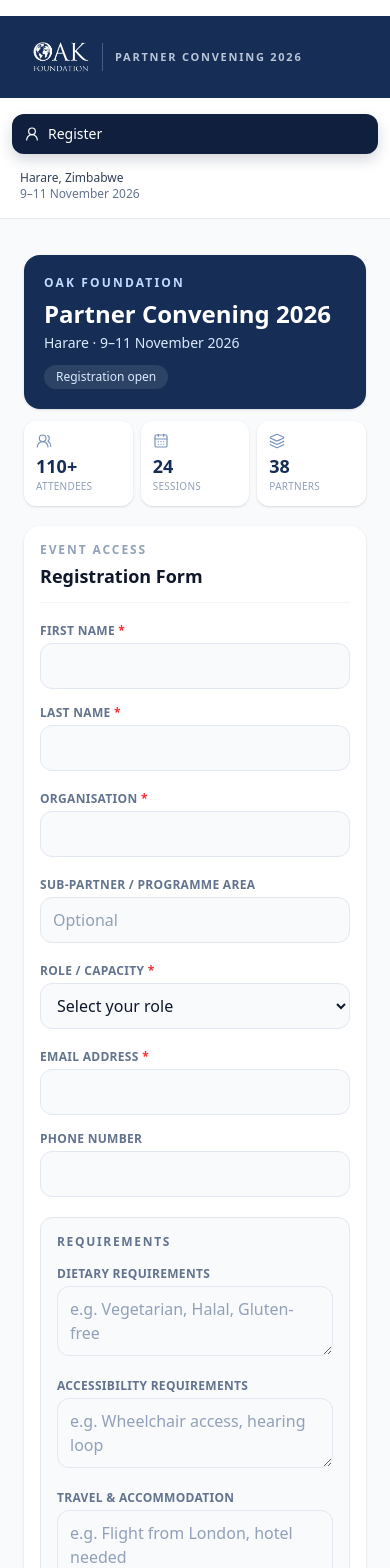
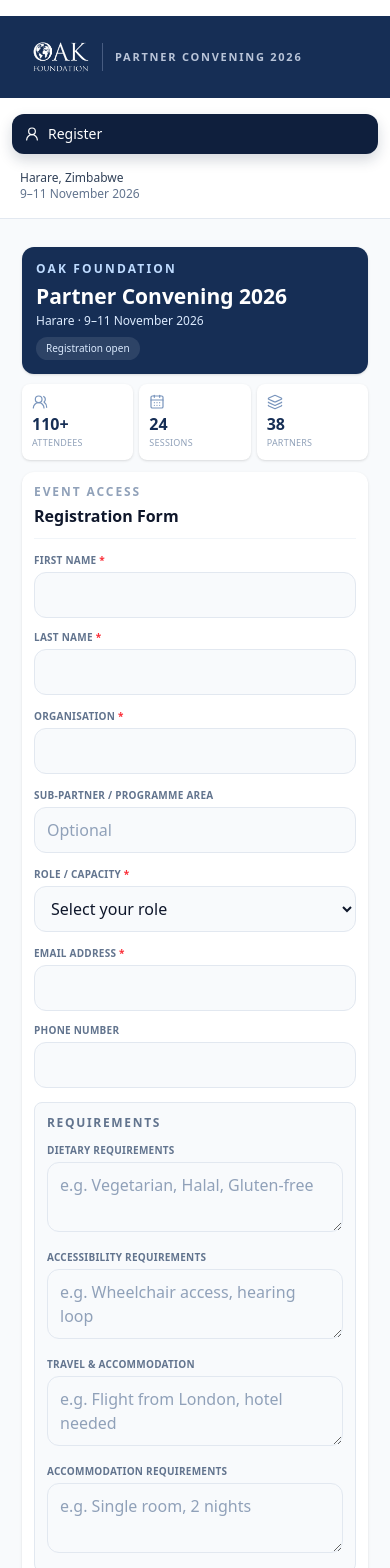
Before and after one commit to samsonaddissa247-creator/oak-platform, a Next.js app: page /register in a window 390 px wide. Shown: the top 1568 px of the page. Built offline with nearby package versions, Linux system fonts and the light colour scheme.

Commit message:
Feat:header

```diff
--- a/app/register/page.tsx
+++ b/app/register/page.tsx
@@ -74,37 +74,37 @@
   }
 
   return (
-    <div className="mx-auto w-full max-w-3xl px-3 py-5 sm:px-6 sm:py-8">
-      <div className="mb-3 rounded-2xl bg-[#162e55] p-5 text-white shadow-sm sm:p-6">
+    <div className="mx-auto w-full max-w-3xl px-2.5 py-3 sm:px-6 sm:py-8">
+      <div className="mb-2.5 rounded-xl bg-[#162e55] p-3.5 text-white shadow-sm sm:mb-3 sm:rounded-2xl sm:p-6">
         <p className="text-xs font-semibold uppercase tracking-[0.18em] text-blue-200">
           OAK Foundation
         </p>
-        <div className="mt-2 flex flex-col justify-between gap-3 sm:flex-row sm:items-end">
+        <div className="mt-1.5 flex flex-col justify-between gap-2 sm:mt-2 sm:flex-row sm:items-end sm:gap-3">
           <div>
-            <h1 className="text-2xl font-extrabold leading-tight sm:text-3xl">Partner Convening 2026</h1>
-            <p className="mt-1 text-sm text-blue-100">Harare · 9–11 November 2026</p>
+            <h1 className="text-[21px] font-extrabold leading-tight sm:text-3xl">Partner Convening 2026</h1>
+            <p className="mt-1 text-xs text-blue-100 sm:text-sm">Harare · 9–11 November 2026</p>
           </div>
-          <span className="w-fit rounded-full bg-white/10 px-3 py-1 text-xs font-medium text-blue-100">
+          <span className="w-fit rounded-full bg-white/10 px-2.5 py-1 text-[10px] font-medium text-blue-100 sm:px-3 sm:text-xs">
             Registration open
           </span>
         </div>
       </div>
 
-      <div className="mb-5 grid grid-cols-3 gap-2 sm:gap-3">
+      <div className="mb-3 grid grid-cols-3 gap-1.5 sm:mb-5 sm:gap-3">
         <EventStat icon={UsersRound} value="110+" label="Attendees" />
         <EventStat icon={CalendarDays} value="24" label="Sessions" />
         <EventStat icon={Layers3} value="38" label="Partners" />
       </div>
 
-      <form onSubmit={handleSubmit} className="space-y-5 rounded-2xl bg-white p-4 shadow-sm sm:p-6">
-        <div className="border-b border-slate-100 pb-3">
+      <form onSubmit={handleSubmit} className="space-y-3.5 rounded-xl bg-white p-3 shadow-sm sm:space-y-5 sm:rounded-2xl sm:p-6">
+        <div className="border-b border-slate-100 pb-2.5 sm:pb-3">
           <p className="text-xs font-semibold uppercase tracking-[0.16em] text-slate-400">
             Event access
           </p>
-          <h2 className="mt-1 text-lg font-bold text-slate-900">Registration Form</h2>
+          <h2 className="mt-1 text-base font-bold text-slate-900 sm:text-lg">Registration Form</h2>
         </div>
 
-        <div className="grid gap-4 sm:grid-cols-2">
+        <div className="grid gap-3 sm:gap-4 sm:grid-cols-2">
           <Field label="First Name" required>
             <input
               required
@@ -157,7 +157,7 @@
           </select>
         </Field>
 
-        <div className="grid gap-4 sm:grid-cols-2">
+        <div className="grid gap-3 sm:gap-4 sm:grid-cols-2">
           <Field label="Email Address" required>
             <input
               required
@@ -176,7 +176,7 @@
           </Field>
         </div>
 
-        <div className="space-y-4 rounded-xl border border-slate-200 bg-slate-50 p-4">
+        <div className="space-y-3 rounded-lg border border-slate-200 bg-slate-50 p-3 sm:space-y-4 sm:rounded-xl sm:p-4">
           <p className="text-xs font-semibold uppercase tracking-[0.14em] text-slate-500">
             Requirements
           </p>
@@ -221,7 +221,7 @@
         <label className="flex items-start gap-3 rounded-xl border border-slate-200 px-3 py-3 text-sm text-slate-600">
           <input
             type="checkbox"
-            className="mt-1"
+            className="mt-0.5"
             checked={form.consent}
             onChange={(e) => update("consent", e.target.checked)}
           />
@@ -236,7 +236,7 @@
         <button
           type="submit"
           disabled={submitting}
-          className="w-full rounded-xl bg-[#162e55] py-3.5 text-sm font-semibold text-white shadow-sm transition hover:bg-[#0f1f3d] disabled:opacity-60"
+          className="w-full rounded-lg bg-[#162e55] py-3 text-sm font-semibold text-white shadow-sm transition hover:bg-[#0f1f3d] disabled:opacity-60 sm:rounded-xl sm:py-3.5"
         >
           {submitting ? "Registering…" : "Register"}
         </button>
@@ -258,10 +258,10 @@
   label: string;
 }) {
   return (
-    <div className="rounded-xl bg-white p-3 shadow-sm sm:p-4">
+    <div className="rounded-lg bg-white p-2.5 shadow-sm sm:rounded-xl sm:p-4">
       <Icon aria-hidden="true" className="h-4 w-4 text-[#7894bc]" strokeWidth={1.8} />
-      <p className="mt-2 text-lg font-extrabold leading-none text-[#162e55] sm:text-xl">{value}</p>
-      <p className="mt-1 text-[10px] uppercase tracking-wide text-slate-400">{label}</p>
+      <p className="mt-1.5 text-base font-extrabold leading-none text-[#162e55] sm:mt-2 sm:text-xl">{value}</p>
+      <p className="mt-1 text-[9px] uppercase tracking-wide text-slate-400 sm:text-[10px]">{label}</p>
     </div>
   );
 }
@@ -277,7 +277,7 @@
 }) {
   return (
     <label className="block">
-      <span className="block text-xs font-semibold uppercase tracking-wide text-slate-500 mb-1">
+      <span className="mb-1 block text-[10px] font-semibold uppercase tracking-wide text-slate-500 sm:text-xs">
         {label} {required && <span className="text-red-500">*</span>}
       </span>
       {children}
```
